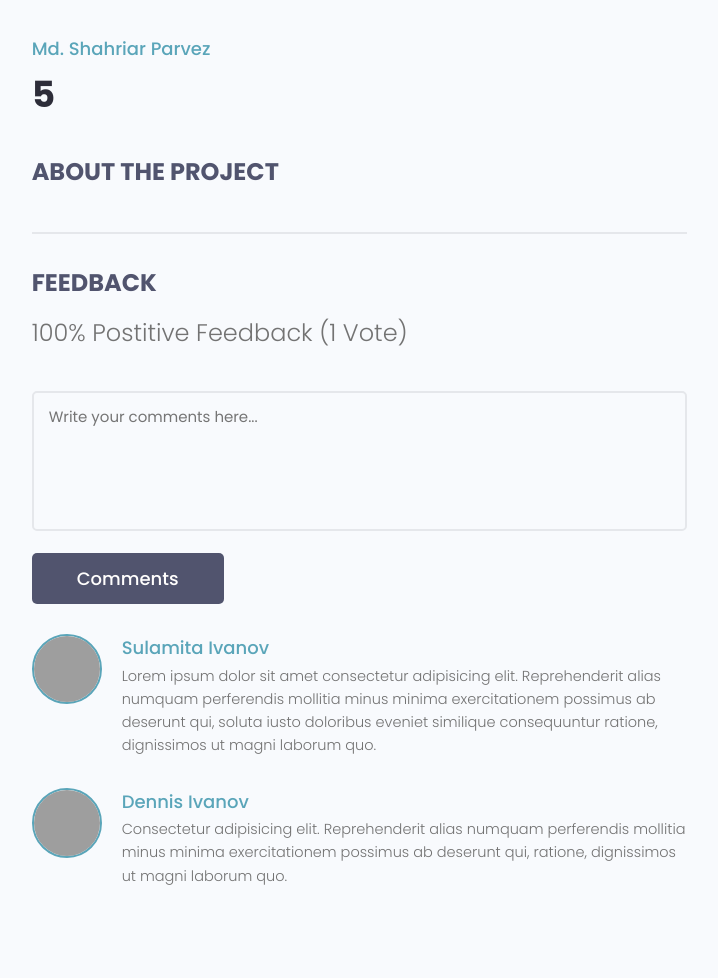
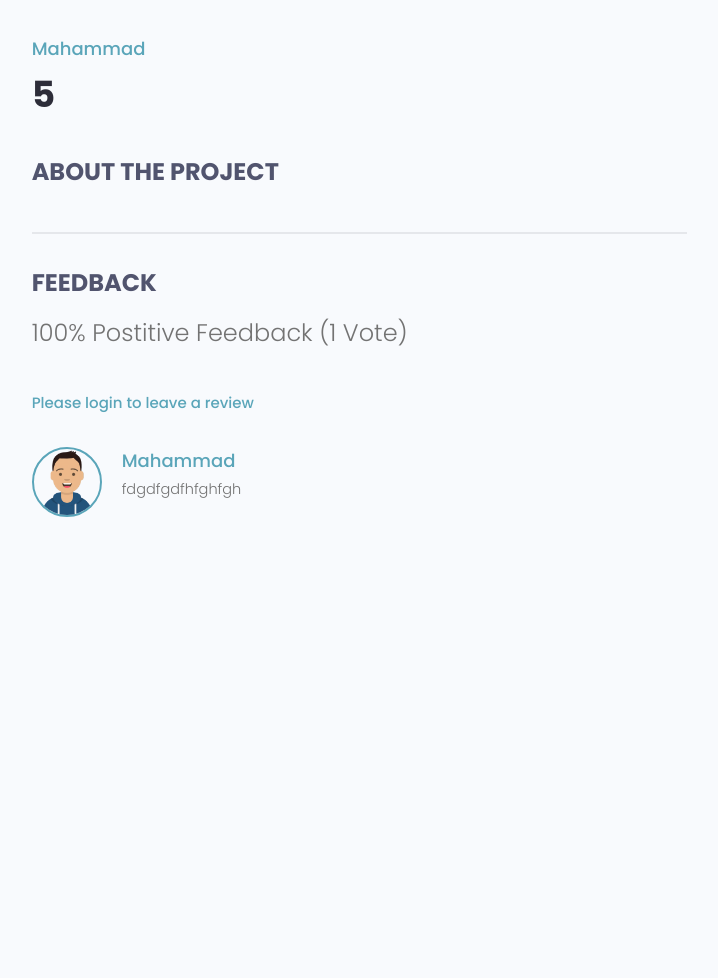
Before and after one commit to mahammadmurad/devblog, a Django app: page /projects/project/51b266ac-bae5-43c2-a606-36482f6b40c7/ in a window 1280 px wide. Shown: the part 509-1487 px from the top of the page, without its empty margins (465-1183 px from the left). After the commit the page ends 1026 px from the top, so only its background shows below. Run offline with Django 4.2, Linux system fonts and the light colour scheme; data comes from the database, SQL or seed files in the repository; both versions use the stored data as it was after the commit; some libraries are stand-ins or nearby versions; grey boxes are pictures that could not be loaded.

Commit message:
review system created

```diff
--- a/projects/forms.py
+++ b/projects/forms.py
@@ -1,6 +1,6 @@
 from django.forms import ModelForm
 from django import forms
-from .models import Project
+from .models import Project, Review
 
 class ProjectForm(ModelForm):
     class Meta:
@@ -17,3 +17,20 @@ class ProjectForm(ModelForm):
 
         for name, field in self.fields.items():
             field.widget.attrs.update({'class': 'input'})
+
+
+class ReviewForm(ModelForm):
+    class Meta:
+        model = Review
+        fields = ['value', 'body']
+
+        labels = {
+            'value': 'Place your vote',
+            'body': 'Add a comment with your vote'
+        }
+
+    def __init__(self, *args, **kwargs):
+        super(ReviewForm, self).__init__(*args, **kwargs)
+
+        for name, field in self.fields.items():
+            field.widget.attrs.update({'class': 'input'})
--- a/projects/models.py
+++ b/projects/models.py
@@ -22,7 +22,24 @@ class Project(models.Model):
         return self.title
 
     class Meta:
-        ordering = ['-created',]
+        ordering = ['-vote_ratio', '-vote_total', 'title']
+
+    @property
+    def getVoteCount(self):
+        reviews = self.review_set.all()
+        upVotes = reviews.filter(value='up').count()
+        totalVotes = reviews.count()
+
+        ratio = (upVotes / totalVotes) * 100
+        self.vote_total = totalVotes
+        self.vote_ratio = ratio
+
+        self.save()
+
+    @property
+    def reviewers(self):
+        queryset = self.review_set.all().values_list('owner__id', flat=True)
+        return queryset
 
 
 class Review(models.Model):
@@ -31,6 +48,8 @@ class Review(models.Model):
         ('down', 'Down Vote'),
     )
     project = models.ForeignKey(Project, on_delete=models.CASCADE)
+    owner = models.ForeignKey(
+        Profile, null=True, blank=True, on_delete=models.CASCADE)
     body = models.TextField(null=True, blank=True)
     value = models.CharField(max_length=200, choices=VOTE_TYPE)
     created = models.DateTimeField(auto_now_add=True)
@@ -38,7 +57,7 @@ class Review(models.Model):
                           primary_key=True, editable=False)
 
     class Meta:
-        unique_together = [['project']]
+        unique_together = [['owner','project']]
 
     def __str__(self):
         return self.value
--- a/projects/views.py
+++ b/projects/views.py
@@ -1,10 +1,11 @@
 from django.shortcuts import render, redirect
 from .models import Project, Tag
-from .forms import ProjectForm
+from .forms import ProjectForm , ReviewForm
 from django.contrib.auth.decorators import login_required
 from django.db.models import Q
 from .utils import searchProjects, paginateProjects
 from django.core.paginator import Paginator, PageNotAnInteger,EmptyPage
+from django.contrib import messages
 
 
 def projects(request):
@@ -22,21 +23,21 @@ def projects(request):
 
 def project(request, pk):
     projectObj = Project.objects.get(id=pk)
-#     form = ReviewForm()
+    form = ReviewForm()
 
-#     if request.method == 'POST':
-#         form = ReviewForm(request.POST)
-#         review = form.save(commit=False)
-#         review.project = projectObj
-#         review.owner = request.user.profile
-#         review.save()
+    if request.method == 'POST':
+        form = ReviewForm(request.POST)
+        review = form.save(commit=False)
+        review.project = projectObj
+        review.owner = request.user.profile
+        review.save()
 
-#         projectObj.getVoteCount
+        projectObj.getVoteCount
 
-#         messages.success(request, 'Your review was successfully submitted!')
-#         return redirect('project', pk=projectObj.id)
+        messages.success(request, 'Your review was successfully submitted!')
+        return redirect('project', pk=projectObj.id)
 
-    return render(request, 'projects/single-project.html', {'project': projectObj,})
+    return render(request, 'projects/single-project.html', {'project': projectObj,'form':form})
 
 @login_required(login_url="login")
 def createProject(request):
--- a/templates/projects/single-project.html
+++ b/templates/projects/single-project.html
@@ -28,7 +28,7 @@
         </div>
         <div class="column column--2of3">
           <img class="singleProject__preview" src="{{project.featured_image.url}}" alt="portfolio thumbnail" />
-          <a href="profile.html" class="singleProject__developer">Md. Shahriar Parvez</a>
+          <a href="profile.html" class="singleProject__developer">{{project.owner.name}}</a>
           <h2 class="singleProject__title">{{ project.title }}</h2>
           <h3 class="singleProject__subtitle">About the Project</h3>
           <div class="singleProject__info">
@@ -40,43 +40,40 @@
             <h5 class="project--rating">
               {{ project.vote_ratio }}% Postitive Feedback ({{project.vote_total}} Vote{{project.vote_total|pluralize:"s"}})
             </h5>
-
-            <form class="form" action="#" method="POST">
+            {% if request.user.profile.id in project.reviewers %}
+              <p>You have already submitted your review for this project</p>
+            {% elif request.user.profile == project.owner %}
+              <p>You cannot review your own work</p>
+            {% elif request.user.is_authenticated %}
+            <form class="form" action="{% url 'project' project.id %}" method="POST">
+            {% csrf_token %}
               <!-- Textarea -->
-              <div class="form__field">
-                <label for="formInput#textarea">Comments: </label>
-                <textarea class="input input--textarea" name="message" id="formInput#textarea"
-                  placeholder="Write your comments here..."></textarea>
-              </div>
+              {% for field in form %}
+                <div class="form__field">
+                    <label for="formInput#textarea">{{field.label}}</label>
+                    {{field}}
+                </div>
+              {% endfor %}
               <input class="btn btn--sub btn--lg" type="submit" value="Comments" />
             </form>
+            {% else %}
+              <a href="{% url 'login' %}?next={{request.path}}">Please login to leave a review</a>
+            {% endif %}
             <div class="commentList">
+            {% for review in project.review_set.all %}
+            {% if review.body %}
               <div class="comment">
-                <a href="profile.html">
+                <a href="{% url 'user-profile' review.owner.id  %}">
                   <img class="avatar avatar--md"
-                    src="https://pbs.twimg.com/profile_images/1335382240931368961/b3wSZKj4_400x400.jpg" alt="user" />
+                    src="{{review.owner.profile_image.url}}" alt="user" />
                 </a>
                 <div class="comment__details">
-                  <a href="profile.html" class="comment__author">Sulamita Ivanov</a>
-                  <p class="comment__info">
-                    Lorem ipsum dolor sit amet consectetur adipisicing elit. Reprehenderit alias numquam perferendis
-                    mollitia minus minima exercitationem possimus ab deserunt qui, soluta iusto doloribus eveniet
-                    similique consequuntur ratione, dignissimos ut magni laborum quo.
-                  </p>
+                  <a href="{% url 'user-profile' review.owner.id  %}" class="comment__author">{{review.owner.name}}</a>
+                  <p class="comment__info"> {{review.body|linebreaksbr}} </p>
                 </div>
               </div>
-              <div class="comment">
-                <a href="profile.html">
-                  <img class="avatar avatar--md" src="https://avatars.githubusercontent.com/u/33843378" alt="user" />
-                </a>
-                <div class="comment__details">
-                  <a href="profile.html" class="comment__author">Dennis Ivanov</a>
-                  <p class="comment__info">
-                    Consectetur adipisicing elit. Reprehenderit alias numquam perferendis mollitia minus minima
-                    exercitationem possimus ab deserunt qui, ratione, dignissimos ut magni laborum quo.
-                  </p>
-                </div>
-              </div>
+              {% endif %}
+            {% endfor %}
             </div>
           </div>
         </div>
--- a/templates/users/login_register.html
+++ b/templates/users/login_register.html
@@ -52,7 +52,7 @@
         <p>Hello Developer, Welcome Back!</p>
       </div>
 
-      <form action="{% url 'login' %}" method="post" class="form auth__form">
+      <form action="" method="post" class="form auth__form">
         {% csrf_token %}
         <!-- Input:Username -->
         <div class="form__field">
--- a/users/views.py
+++ b/users/views.py
@@ -29,7 +29,7 @@ def loginUser(request):
 
         if user is not None:
             login(request, user)
-            return redirect('profiles')
+            return redirect(request.GET['next'] if 'next' in request.GET else 'account')
 
         else:
             messages.error(request, 'Username OR password is incorrect')
```
Also changed, not shown: db.sqlite3, projects/migrations/0003_alter_project_options_alter_review_unique_together_and_more.py (added).
